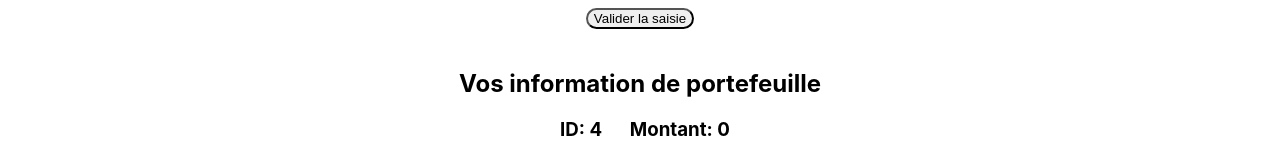
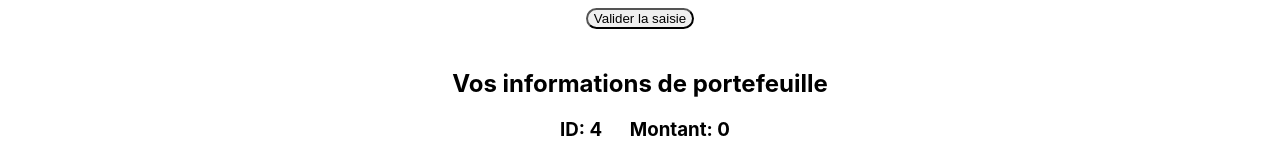
Before and after one commit to Billette/watermelon, a React (Create React App) app: page / in a window 1280 px wide. Both pictures are taken after typing "Sample", "Sample", "name@example.com", "Sample123" into the empty fields and a click on the button "Subscribe". Shown: the part 469-628 px from the top of the page. Built offline with nearby package versions, Linux system fonts and the light colour scheme.

Commit message:
Spell Mistake

```diff
--- a/src/account/MyWallet.js
+++ b/src/account/MyWallet.js
@@ -18,7 +18,7 @@ class MyWallet extends Component {
     } = this.props;
     return (
       <div className="WalletInfo">
-        <h2> Vos information de portefeuille </h2>
+        <h2> Vos informations de portefeuille </h2>
         <h3 style={{ marginLeft: 10 }}>
           ID: {id} &emsp; Montant: {balance}
         </h3>
```
